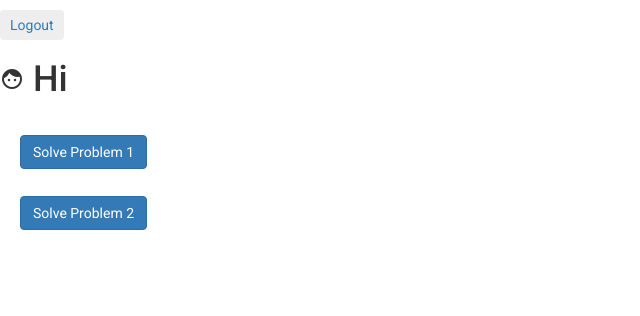
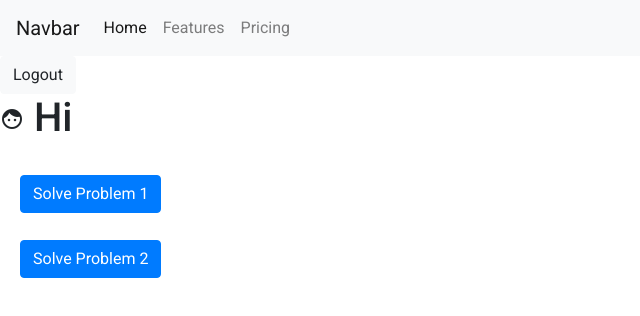
Before and after one commit to Gautamaggrawal/CodeChef-Collaborative-Coding, an Angular app in the folder angweb/: page /home in a window 1280 px wide. Shown: the top 316 px of the page, without its empty margins (0-640 px from the left). Built offline with nearby package versions, Linux system fonts and the light colour scheme; no server answers; sample sign-in values are in the browser's storage.

Commit message:
Problem Component Html Modified

```diff
--- a/angweb/src/app/home/home.component.css
+++ b/angweb/src/app/home/home.component.css
@@ -2,21 +2,3 @@
 .prbButton{
   margin: 25px 50px 2px 20px;
 }
-nav a {
-    padding: 5px 10px;
-    text-decoration: none;
-    margin-top: 10px;
-    display: inline-block;
-    background-color: #eee;
-    border-radius: 4px;
-  }
-  nav a:visited, a:link {
-    color: #607d8b;
-  }
-  nav a:hover {
-    color: #039be5;
-    background-color: #cfd8dc;
-  }
-  nav a.active {
-    color: #039be5;
-  }
--- a/angweb/src/app/home/home.component.html
+++ b/angweb/src/app/home/home.component.html
@@ -1,8 +1,24 @@
-<div class="wrapper">
-    <nav>
-    <a (click)="Logout()">Logout</a>
-    </nav>
-</div>
+<nav class="navbar navbar-expand-lg navbar-light bg-light">
+  <a class="navbar-brand" href="#">Navbar</a>
+  <button class="navbar-toggler" type="button" data-toggle="collapse" data-target="#navbarNav" aria-controls="navbarNav" aria-expanded="false" aria-label="Toggle navigation">
+    <span class="navbar-toggler-icon"></span>
+  </button>
+  <div class="collapse navbar-collapse" id="navbarNav">
+    <ul class="navbar-nav">
+      <li class="nav-item active">
+        <a class="nav-link" href="#">Home <span class="sr-only">(current)</span></a>
+      </li>
+      <li class="nav-item">
+        <a class="nav-link" href="#">Features</a>
+      </li>
+      <li class="nav-item">
+        <a class="nav-link" href="#">Pricing</a>
+      </li>
+    </ul>
+  </div>
+</nav>
+
+<button type="button" class="btn btn-light"(click)="Logout()">Logout</button>
 <div>
   <h1>
     <i class="material-icons md-36">face</i>
--- a/angweb/src/app/home/problem/problem.component.css
+++ b/angweb/src/app/home/problem/problem.component.css
@@ -0,0 +1,10 @@
+:host >>> br {
+    content: "";
+    margin: 2em;
+    display: block;
+    font-size: 24%;
+}
+
+.container {
+    background-color:beige;
+}
--- a/angweb/src/app/home/problem/problem.component.html
+++ b/angweb/src/app/home/problem/problem.component.html
@@ -1,3 +1,9 @@
 <p>
   problem works!
 </p>
+<div class="container">
+  <div *ngIf="problem" >
+    <h1>{{problem.result.data.content.problemName}}</h1><br>
+    <p [innerHTML]="problem.result.data.content.body"></p>
+  </div>
+</div>
--- a/angweb/src/app/home/problem/problem.component.ts
+++ b/angweb/src/app/home/problem/problem.component.ts
@@ -8,6 +8,8 @@ import { ProblemService } from '../../shared/service/problem/problem.service';
   styleUrls: ['./problem.component.css']
 })
 export class ProblemComponent implements OnInit {
+
+  problem;
 
   constructor(private route: ActivatedRoute,
     private problemService: ProblemService) { }
@@ -21,7 +23,8 @@ export class ProblemComponent implements OnInit {
     console.log(problemCode);
     this.problemService.getProblem(problemCode)
     .subscribe(data => {
-      //this.problem = JSON.data;
+      this.problem = data;
+      console.log(this.problem.result.data.content.body);
       console.log(JSON.stringify(data));
     });
   }
--- a/angweb/src/index.html
+++ b/angweb/src/index.html
@@ -3,7 +3,7 @@
 <head>
 <link href="https://fonts.googleapis.com/icon?family=Material+Icons" rel="stylesheet">
 <link href="https://fonts.googleapis.com/css?family=Roboto:300,400,500" rel="stylesheet">
-<link rel="stylesheet" href="https://maxcdn.bootstrapcdn.com/bootstrap/3.3.7/css/bootstrap.min.css">
+<link rel="stylesheet" href="https://maxcdn.bootstrapcdn.com/bootstrap/4.0.0/css/bootstrap.min.css" integrity="sha384-Gn5384xqQ1aoWXA+058RXPxPg6fy4IWvTNh0E263XmFcJlSAwiGgFAW/dAiS6JXm" crossorigin="anonymous">
 <script src="https://ajax.googleapis.com/ajax/libs/jquery/3.3.1/jquery.min.js"></script>
 <script src="https://maxcdn.bootstrapcdn.com/bootstrap/3.3.7/js/bootstrap.min.js"></script>
   <meta charset="utf-8">
```
